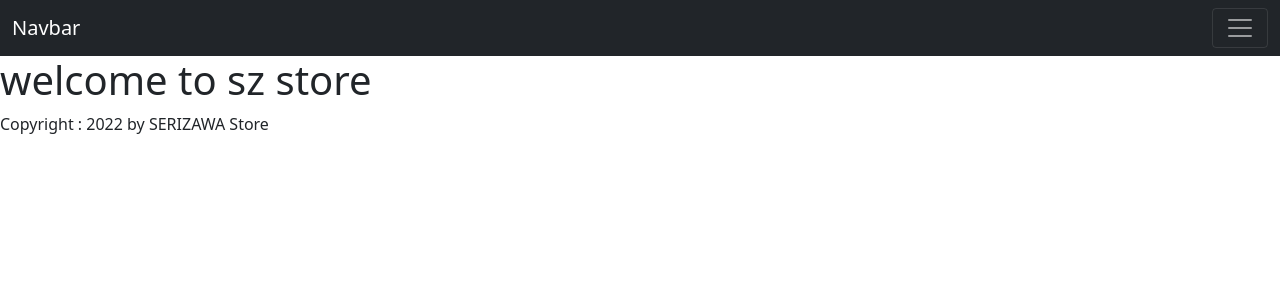
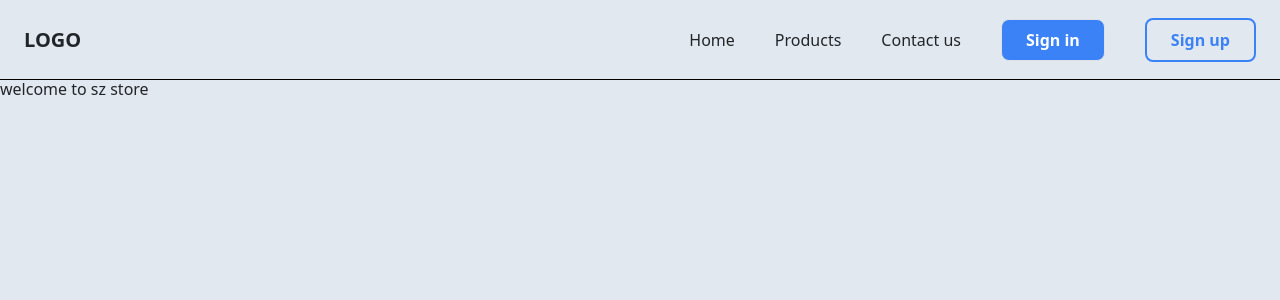
Before and after one commit to mustaphachqoubi/SZ-store, a Django app: page / in a window 1280 px wide. Shown: the top 300 px of the page. Run offline with Django 4.2, Linux system fonts and the light colour scheme; some libraries are stand-ins or nearby versions.

Commit message:
added the navbar

```diff
--- a/sz/app/templates/app/base.html
+++ b/sz/app/templates/app/base.html
@@ -1,6 +1,6 @@
 <!DOCTYPE html>
 {% load static %}
-<html lang="en">
+<html lang="en" >
     <head>
         <meta charset="UTF-8">
         <meta http-equiv="X-UA-Compatible" content="IE=edge">
@@ -13,51 +13,38 @@
 
         <title>Serizawa Store {% block title %} {% endblock title %} </title></title>
     </head>
-    <body>
-      <nav  class="navbar navbar-dark bg-dark text-white">
-        <div class="container-fluid">
-          <a class="navbar-brand" href="#">Navbar</a>
-          <button class="navbar-toggler" type="button" data-bs-toggle="collapse" data-bs-target="#navbarSupportedContent" aria-controls="navbarSupportedContent" aria-expanded="false" aria-label="Toggle navigation">
-            <span class="navbar-toggler-icon"></span>
+    <body class="bg-slate-200">
+      <nav class="bg-slate-200 w-full h-20 flex justify-between items-center px-4 border-b border-black">
+        <div>
+          <h1 class="font-bold text-xl">LOGO</h1>
+        </div>
+
+        <div class="hidden md:flex gap-10 justify-center items-center">
+          <ul class="flex gap-10 text-md">
+            <li class="cursor-pointer">Home</li>
+            <li class="cursor-pointer">Products</li>
+            <li class="cursor-pointer">Contact us</li>
+          </ul>
+          <button class="bg-blue-500 px-4 py-2 rounded-lg hover:blue-500 cursor-pointer border text-white font-bold hover:border hover:border-blue-500 hover:bg-blue-700">Sign in</button>
+          <button class="px-4 py-2 rounded-lg border-2 border-blue-500 hover:bg-blue-500 cursor-pointer text-blue-500 hover:text-white font-bold">Sign up</button>
+        </div>
+
+        <div class="md:hidden">
+          <button class="bg-blue-500 hover:bg-blue-700 text-white cursor-pointer cursor-pointer px-3 py-3 rounded-xl flex justify-center items-center">
+            <i class="text-xl fa-solid fa-bars"></i>
           </button>
-          <div class="collapse navbar-collapse" id="navbarSupportedContent">
-            <ul class="navbar-nav me-auto mb-2 mb-lg-0">
-              <li class="nav-item">
-                <a class="nav-link active" aria-current="page" href="#">Home</a>
-              </li>
-              <li class="nav-item">
-                <a class="nav-link" href="#">Link</a>
-              </li>
-              <li class="nav-item dropdown">
-                <a class="nav-link dropdown-toggle" href="#" id="navbarDropdown" role="button" data-bs-toggle="dropdown" aria-expanded="false">
-                  Dropdown
-                </a>
-                <ul class="dropdown-menu" aria-labelledby="navbarDropdown">
-                  <li><a class="dropdown-item" href="#">Action</a></li>
-                  <li><a class="dropdown-item" href="#">Another action</a></li>
-                  <li><hr class="dropdown-divider"></li>
-                  <li><a class="dropdown-item" href="#">Something else here</a></li>
-                </ul>
-              </li>
-              <li class="nav-item">
-                <a class="nav-link disabled">Disabled</a>
-              </li>
-            </ul>
-            <form class="d-flex">
-              <input class="form-control me-2" type="search" placeholder="Search" aria-label="Search">
-              <button class="btn btn-outline-success" type="submit">Search</button>
-            </form>
-          </div>
         </div>
       </nav>
+
+
+
         {% block main-content %} {% endblock main-content %}
-        <footer> Copyright : 2022   by SERIZAWA Store</footer>
         <script srh="https://cdn.jsdelivr.net/npm/@popperjs/core@2.10.2/dist/umd/popper.min.js" integrity="sha384-7+zCNj/IqJ95wo16oMtfsKbZ9ccEh31eOz1HGyDuCQ6wgnyJNSYdrPa03rtR1zdB" crossorigin="anonymous"></script>
         <script src="https://cdn.jsdelivr.net/npm/bootstrap@5.1.3/dist/js/bootstrap.min.js" integrity="sha384-QJHtvGhmr9XOIpI6YVutG+2QOK9T+ZnN4kzFN1RtK3zEFEIsxhlmWl5/YESvpZ13" crossorigin="anonymous"></script>
         <script src="{% static 'app/js/owl.carousel.main.js' %}" ></script>
         <script src="{% static 'app/js/all.main.js' %}" ></script>
         <script src="{% static 'app/js/myscript.js' %}" ></script>
-
-
+        <script src="https://cdn.tailwindcss.com"></script>
+        <script src="https://kit.fontawesome.com/b0dacedfc8.js" crossorigin="anonymous"></script>
     </body>
 </html>
```
